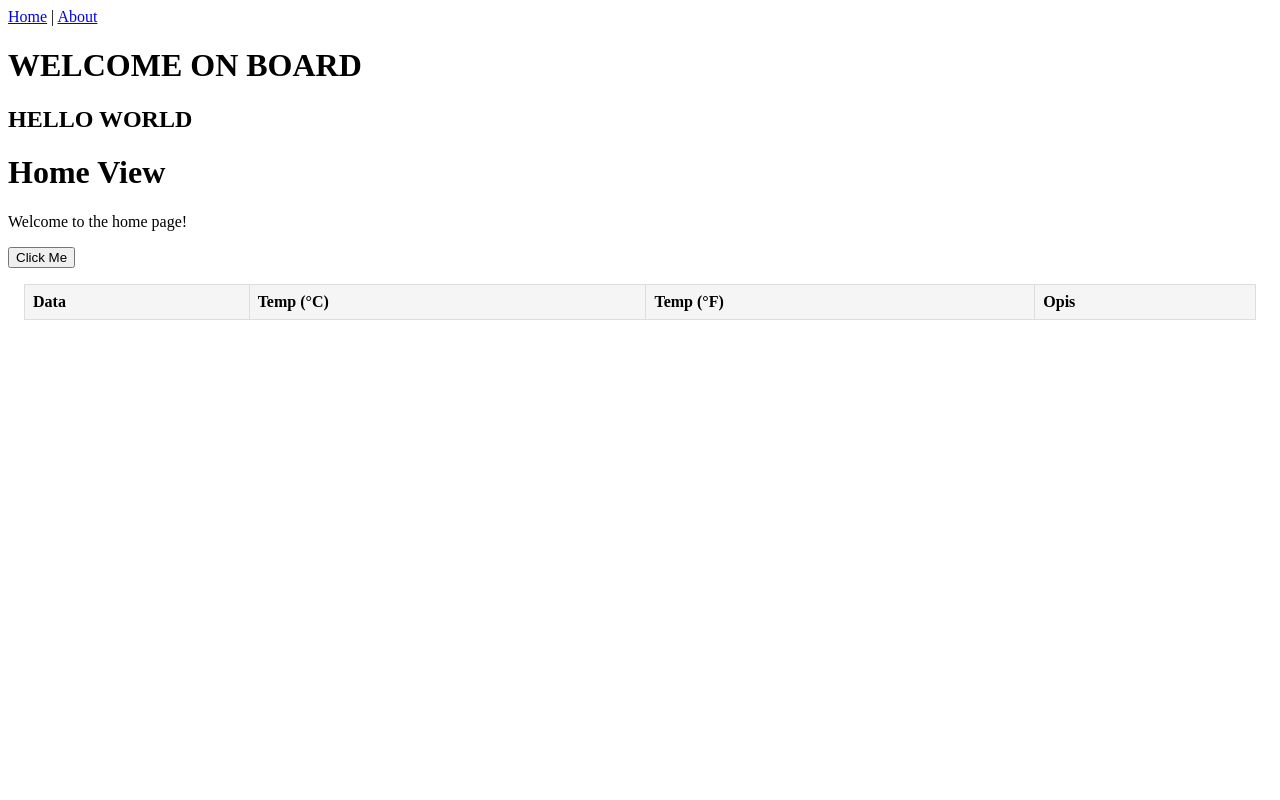
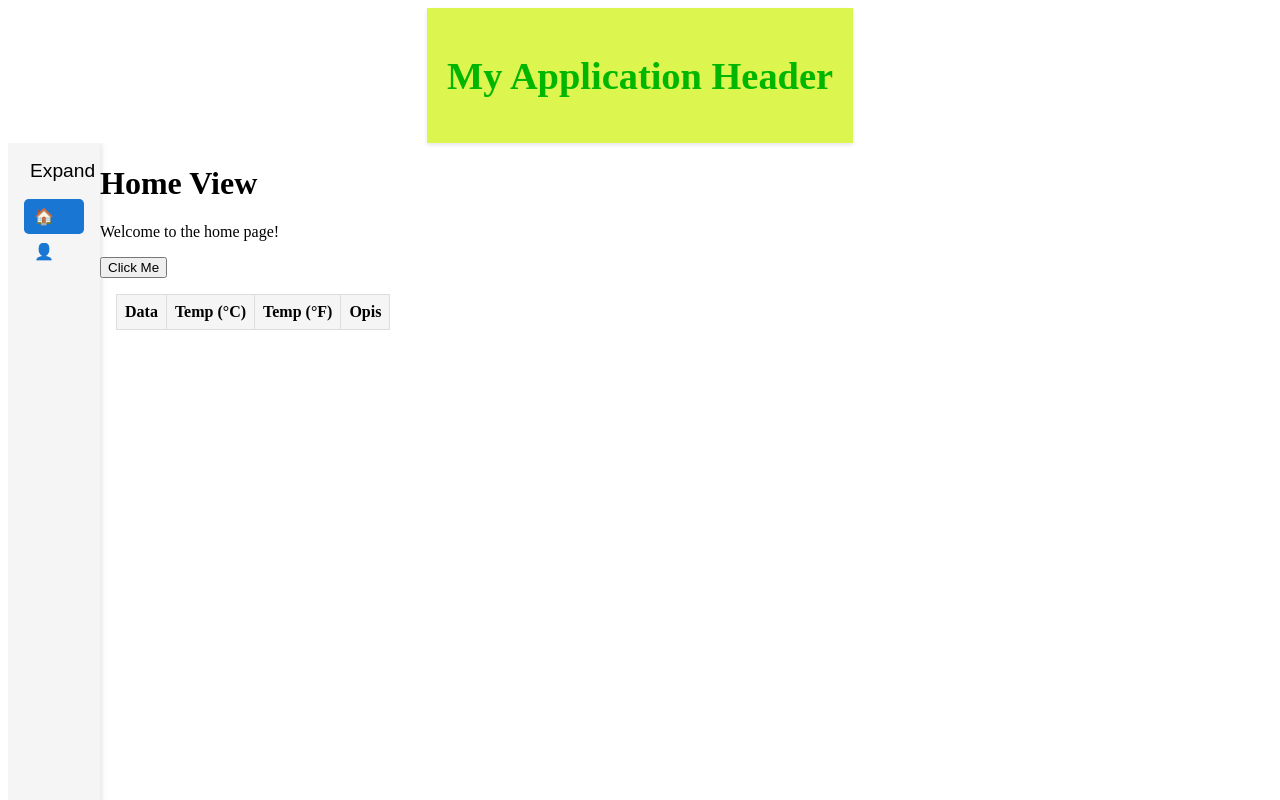
Before and after one commit to Wiesiek418/NET-Project, a Vue app in the folder web/: page / in a window 1280 px wide. Shown: the top 800 px of the page. Built offline with nearby package versions, Linux system fonts and the light colour scheme.

Commit message:
Create HeaderComponent, FooterComponent, LeftSide component,

```diff
--- /dev/null
+++ b/web/src/components/main_page/FooterComponent.vue
@@ -0,0 +1,24 @@
+<template>
+    <footer class="footer-container">
+        <p>© 2025 WiesiekCorp. All rights reserved.</p>
+    </footer>
+</template>
+
+<script>
+export default {
+    name: 'FooterComponent'
+}
+</script>
+
+<style scoped>
+.footer-container {
+    height: 40px;
+    background-color: #e5ff00;
+    padding: 10px;
+    text-align: center;
+    color: #555;
+    display: flex;
+    align-items: center;
+    justify-content: center;
+}
+</style>
--- /dev/null
+++ b/web/src/components/main_page/HeaderComponent.vue
@@ -0,0 +1,25 @@
+<template>
+    <header class="header-container">
+        <h1>My Application Header</h1>
+    </header>
+</template>
+
+<script>
+export default {
+    name: 'HeaderComponent'
+}
+</script>
+
+<style scoped>
+.header-container {
+    background-color: #dcf54f;
+    padding: 20px;
+    color: #00b600;
+    display: flex;
+    align-items: start;
+    justify-self: center;
+    box-shadow: 0 2px 4px rgba(0, 0, 0, 0.1);
+    font-weight: bold;
+    font-size: 1.2rem;
+}
+</style>
--- /dev/null
+++ b/web/src/components/main_page/LeftSide.vue
@@ -0,0 +1,97 @@
+<template>
+    <aside :class="['sidebar', { collapsed }]">
+        <button class="toggle-btn" @click="$emit('toggle')">
+            {{ collapsed ? 'Expand' : 'Collapse' }}
+        </button>
+
+        <nav class="left-aside-menu">
+            <router-link
+                v-for="item in menuItems"
+                :key="item.name"
+                :to="item.to"
+                class="menu-item"
+                active-class="active"
+            >
+                <span class="icon">{{ item.icon }}</span>
+                <span v-if="!collapsed" class="label">{{ item.name }}</span>
+            </router-link>
+        </nav>
+    </aside>
+</template>
+
+<script>
+export default {
+    name: 'LeftSide',
+    props: {
+        collapsed: {
+            type: Boolean,
+            default: false
+        }
+    },
+    data() {
+        return {
+            menuItems: [
+                { name: 'Home', icon: '🏠', to: '/' },
+                { name: 'About', icon: '👤', to: '/about' },
+            ]
+        };
+    }
+}
+</script>
+
+<style scoped>
+.sidebar {
+  transition: width 0.3s;
+  background: #f5f5f5;
+  padding: 1rem;
+  box-shadow: 2px 0 5px rgba(0,0,0,0.1);
+  overflow: hidden;
+}
+
+.sidebar.collapsed {
+  width: 60px;
+}
+
+.toggle-btn {
+  background: transparent;
+  border: none;
+  font-size: 1.2rem;
+  cursor: pointer;
+  margin-bottom: 1rem;
+}
+
+.menu {
+  display: flex;
+  flex-direction: column;
+  gap: 0.5rem;
+}
+
+.menu-item {
+  display: flex;
+  align-items: center;
+  text-decoration: none;
+  color: #333;
+  padding: 0.5rem;
+  border-radius: 0.3rem;
+  transition: background-color 0.2s;
+}
+
+.menu-item:hover {
+  background-color: #e0e0e0;
+}
+
+.menu-item .icon {
+  width: 24px;
+  text-align: center;
+  margin-right: 0.5rem;
+}
+
+.menu-item.active {
+  background-color: #1976d2;
+  color: white;
+}
+
+.label {
+  white-space: nowrap;
+}
+</style>
--- a/web/src/style.css
+++ b/web/src/style.css
@@ -24,6 +24,8 @@ a:hover {
 
 body {
   margin: 0;
+  padding: 0;
+  box-sizing: border-box;
   display: flex;
   place-items: center;
   min-width: 320px;
--- a/web/src/views/containers/TheContainer.vue
+++ b/web/src/views/containers/TheContainer.vue
@@ -1,23 +1,59 @@
 <template>
   <div class="container">
-    <header>
-      <nav>
-        <router-link to="/">Home</router-link> |
-        <router-link to="/about">About</router-link>
-      </nav>
-    </header>
-    <main>
-      <div>
-        <h1>WELCOME ON BOARD</h1>
-        <h2>HELLO WORLD</h2>
-        <slot name="main_content"></slot>
-      </div>
-    </main>
+    <HeaderComponent/>
+    <div class="content-wrapper">
+      <LeftSide :collapsed="sidebarCollapsed" @toggle="toggleSidebar"/>
+      <main class="main-container">
+        <div>
+          <slot name="main_content"></slot>
+        </div>
+      </main>
+    </div>
+    <FooterComponent/>
   </div>
 </template>
 
 <script>
+import FooterComponent from '../../components/main_page/FooterComponent.vue';
+import HeaderComponent from '../../components/main_page/HeaderComponent.vue';
+import LeftSide from '../../components/main_page/LeftSide.vue';
+
 export default {
-  name: 'TheContainer'
+  name: 'TheContainer',
+  components: {
+    HeaderComponent,
+    LeftSide,
+    FooterComponent
+  },
+  data() {
+    return {
+      sidebarCollapsed: true
+    };
+  },
+  methods: {
+    toggleSidebar() {
+      this.sidebarCollapsed = !this.sidebarCollapsed;
+    },
+  },
 }
 </script>
+
+<style scoped>
+.page-container {
+  display: flex;
+  flex-direction: column;
+  height: 100vh;
+}
+
+.content-wrapper {
+  display: flex;
+  overflow: hidden;
+  height: 100vh;
+}
+
+.main-content {
+  flex: 1;
+  padding: 1rem;
+  overflow-y: auto;
+}
+</style>
--- a/web/src/views/sides/Home.vue
+++ b/web/src/views/sides/Home.vue
@@ -3,8 +3,6 @@
         <template v-slot:main_content>
         <h1>Home View</h1>
         <p>Welcome to the home page!</p>
-        </template>
-    </TheContainer>
         <button @click="handleClick">Click Me</button>
             <tableComponent
                 v-if="data"
@@ -16,6 +14,9 @@
                 type="bar"
                 :data="chartData"
             />
+        </template>
+    </TheContainer>
+
 </template>
 
 <script>
```
Also changed, not shown: 1 other file (tests, documents, lock files or other folders). Lines whose indentation alone changed are shown as unchanged.
